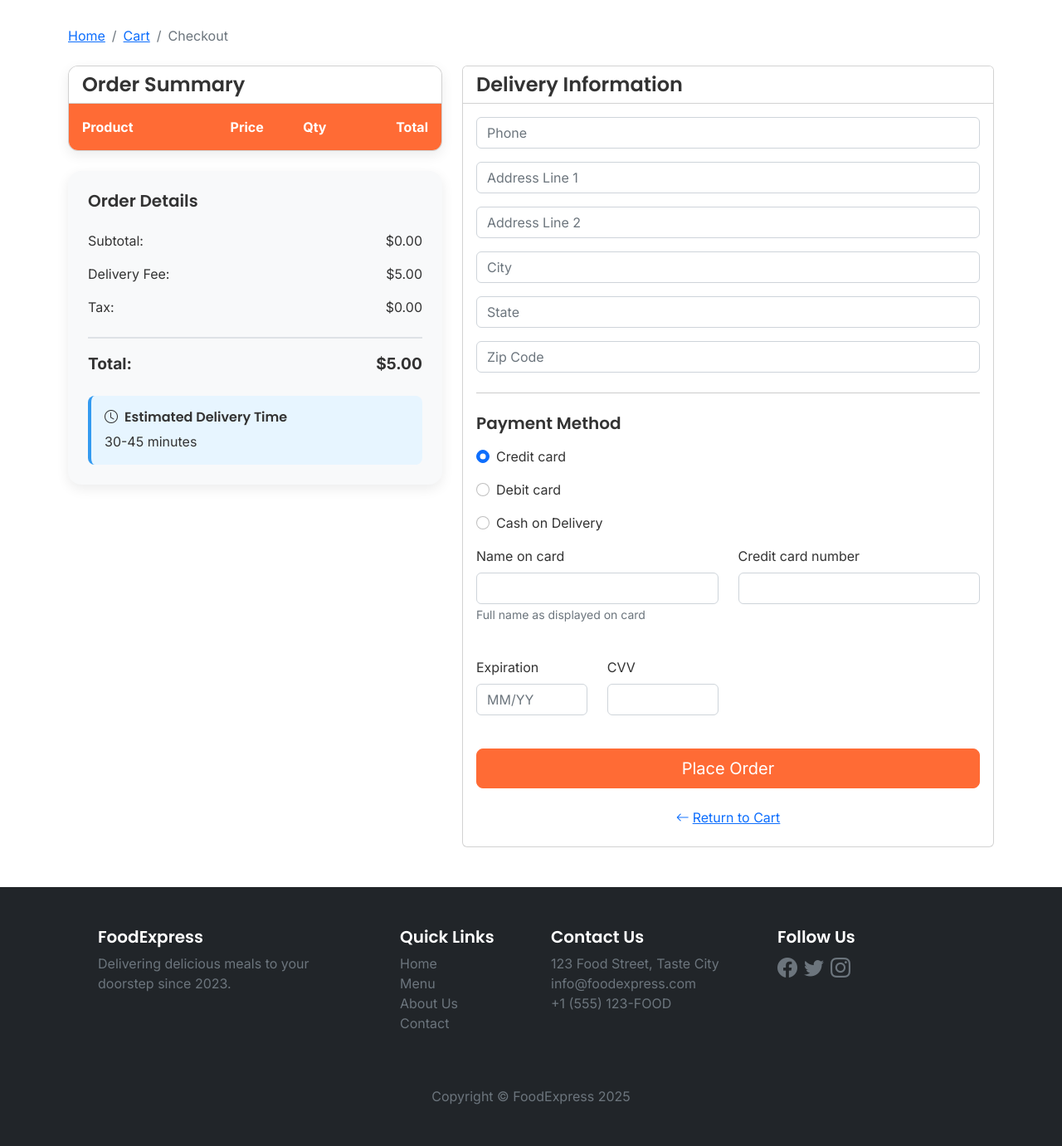
After one commit to SuYeeMyatMoe/ecom, a Django app: page /payment/checkout in a window 1280 px wide. The commit adds this page. Shown: the part 311-1692 px from the top of the page at 83% size. Run offline with Django 5.2, Linux system fonts and the light colour scheme; lists and menus that the app fills with data are empty; some libraries are stand-ins or nearby versions.

Commit message:
checkout finish and continue to order

```diff
--- a/cart/templates/cart_summary.html
+++ b/cart/templates/cart_summary.html
@@ -166,7 +166,7 @@
         <!-- Order Summary -->
         <div class="col-lg-4">
             <div class="summary-card">
-                <h3 class="mb-4 section-title">Order Summary</h3>
+                <h3 class="mb-4 section-title">Cart Summary</h3>
 
                 <div class="summary-item">
                     <span>Subtotal:</span>
@@ -186,7 +186,7 @@
                 </div>
 
                 <div class="d-grid gap-2 mt-4">
-                    <a href="" class="btn btn-primary btn-lg">
+                    <a href="{% url 'checkout' %}" class="btn btn-primary btn-lg">
                         Proceed to Checkout
                     </a>
                 </div>
--- /dev/null
+++ b/payment/templates/payment/checkout.html
@@ -0,0 +1,299 @@
+{% extends 'base.html' %}
+{% load static %}
+
+{% block content %}
+<style>
+    .checkout-header {
+        background: linear-gradient(rgba(0,0,0,0.7), rgba(0,0,0,0.7)), url('https://images.unsplash.com/photo-1504674900247-0877df9cc836?ixlib=rb-1.2.1&auto=format&fit=crop&w=1350&q=80');
+        background-size: cover;
+        background-position: center;
+        color: white;
+        padding: 4rem 0;
+        margin-bottom: 2rem;
+        text-align: center;
+    }
+
+    .checkout-table {
+        border-radius: 12px;
+        overflow: hidden;
+        box-shadow: 0 5px 15px rgba(0,0,0,0.08);
+    }
+
+    .checkout-table thead th {
+        background-color: #ff6b35;
+        color: white;
+        border: none;
+        padding: 1rem;
+    }
+
+    .checkout-table tbody td {
+        padding: 1.2rem;
+        vertical-align: middle;
+    }
+
+    .checkout-item-image {
+        width: 80px;
+        height: 80px;
+        object-fit: cover;
+        border-radius: 8px;
+    }
+
+    .summary-card {
+        background-color: #f8f9fa;
+        border-radius: 16px;
+        padding: 1.5rem;
+        box-shadow: 0 5px 15px rgba(0,0,0,0.08);
+    }
+
+    .summary-item {
+        display: flex;
+        justify-content: space-between;
+        padding: 0.5rem 0;
+    }
+
+    .summary-total {
+        font-weight: 700;
+        font-size: 1.2rem;
+        border-top: 2px solid #dee2e6;
+        padding-top: 1rem;
+        margin-top: 1rem;
+    }
+
+    .form-control:focus {
+        border-color: #ff6b35;
+        box-shadow: 0 0 0 0.25rem rgba(255, 107, 53, 0.25);
+    }
+
+    .delivery-time {
+        background-color: #e7f5ff;
+        border-left: 4px solid #339af0;
+        padding: 1rem;
+        border-radius: 8px;
+    }
+</style>
+
+<!-- Checkout Header -->
+<section class="checkout-header">
+    <div class="container">
+        <h1 class="display-5 fw-bold mb-3">Checkout</h1>
+        <p class="lead">Complete your order with delivery information</p>
+    </div>
+</section>
+
+<!-- Breadcrumb -->
+<div class="container">
+    <nav aria-label="breadcrumb" class="mb-4">
+        <ol class="breadcrumb">
+            <li class="breadcrumb-item"><a href="{% url 'home' %}">Home</a></li>
+            <li class="breadcrumb-item"><a href="{% url 'cart_summary' %}">Cart</a></li>
+            <li class="breadcrumb-item active" aria-current="page">Checkout</li>
+        </ol>
+    </nav>
+</div>
+
+<!-- Checkout Content -->
+<div class="container mb-5">
+    <div class="row">
+        <!-- LEFT COLUMN: Order Summary -->
+        <div class="col-lg-5">
+            <div class="card checkout-table mb-4">
+                <div class="card-header bg-white">
+                    <h4 class="mb-0">Order Summary</h4>
+                </div>
+                <div class="card-body p-0">
+                    <table class="table table-hover mb-0">
+                        <thead>
+                            <tr>
+                                <th scope="col">Product</th>
+                                <th scope="col" class="text-end">Price</th>
+                                <th scope="col" class="text-center">Qty</th>
+                                <th scope="col" class="text-end">Total</th>
+                            </tr>
+                        </thead>
+                        <tbody>
+                            {% for item in order_items %}
+                            <tr>
+                                <td>
+                                    <div class="d-flex align-items-center">
+                                        <img src="{{ item.product.image.url }}" alt="{{ item.product.name }}" class="checkout-item-image me-3">
+                                        <div>
+                                            <h6 class="mb-0">{{ item.product.name }}</h6>
+                                            <small class="text-muted">{{ item.product.category }}</small>
+                                        </div>
+                                    </div>
+                                </td>
+                                <td class="text-end">
+                                    {% if item.product.is_sale %}
+                                        <span class="text-muted text-decoration-line-through">${{ item.product.price }}</span>
+                                        <span class="fw-bold text-danger">${{ item.product.sale_price }}</span>
+                                    {% else %}
+                                        <span class="fw-bold">${{ item.product.price }}</span>
+                                    {% endif %}
+                                </td>
+                                <td class="text-center fw-bold">{{ item.qty }}</td>
+                                <td class="text-end fw-bold">${{ item.line_total|floatformat:2 }}</td>
+                            </tr>
+                            {% endfor %}
+                        </tbody>
+                    </table>
+                </div>
+            </div>
+
+            <div class="summary-card">
+                <h5 class="mb-3">Order Details</h5>
+
+                <div class="summary-item">
+                    <span>Subtotal:</span>
+                    <span>${{ subtotal|floatformat:2 }}</span>
+                </div>
+                <div class="summary-item">
+                    <span>Delivery Fee:</span>
+                    <span>${{ delivery_fee }}</span>
+                </div>
+                <div class="summary-item">
+                    <span>Tax:</span>
+                    <span>${{ tax }}</span>
+                </div>
+                <div class="summary-item summary-total">
+                    <span>Total:</span>
+                    <span>${{ cart_total }}</span>
+                </div>
+
+                <div class="delivery-time mt-3">
+                    <h6><i class="bi bi-clock me-2"></i>Estimated Delivery Time</h6>
+                    <p class="mb-0">30-45 minutes</p>
+                </div>
+            </div>
+        </div>
+
+        <!-- RIGHT COLUMN: Update Info Form + Payment -->
+        <div class="col-lg-7">
+            <div class="card">
+                <div class="card-header bg-white">
+                    <h4 class="mb-0">Delivery Information</h4>
+                </div>
+                <div class="card-body">
+                    <form method="post" action="{% url 'checkout' %}">
+                        {% csrf_token %}
+                        {{ form.as_p }}
+
+                        <hr class="my-4">
+
+                        <h5 class="mb-3">Payment Method</h5>
+                        <div class="form-check mb-3">
+                            <input id="credit" name="paymentMethod" type="radio" class="form-check-input" checked required>
+                            <label class="form-check-label" for="credit">Credit card</label>
+                        </div>
+                        <div class="form-check mb-3">
+                            <input id="debit" name="paymentMethod" type="radio" class="form-check-input" required>
+                            <label class="form-check-label" for="debit">Debit card</label>
+                        </div>
+                        <div class="form-check mb-3">
+                            <input id="paypal" name="paymentMethod" type="radio" class="form-check-input" required>
+                            <label class="form-check-label" for="paypal">Cash on Delivery</label>
+                        </div>
+                        <div class="row mb-4">
+                            <div class="col-md-6 mb-3">
+                                <label for="cc-name" class="form-label">Name on card</label>
+                                <input type="text" class="form-control" id="cc-name" placeholder="">
+                                <small class="text-muted">Full name as displayed on card</small>
+                            </div>
+                            <div class="col-md-6 mb-3">
+                                <label for="cc-number" class="form-label">Credit card number</label>
+                                <input type="text" class="form-control" id="cc-number" placeholder="">
+                            </div>
+                        </div>
+
+                        <div class="row mb-4">
+                            <div class="col-md-3 mb-3">
+                                <label for="cc-expiration" class="form-label">Expiration</label>
+                                <input type="text" class="form-control" id="cc-expiration" placeholder="MM/YY">
+                            </div>
+                            <div class="col-md-3 mb-3">
+                                <label for="cc-cvv" class="form-label">CVV</label>
+                                <input type="text" class="form-control" id="cc-cvv" placeholder="">
+                            </div>
+                        </div>
+                        <button class="btn btn-primary btn-lg w-100" type="submit">Place Order</button>
+
+                        <div class="mt-3 text-center">
+                            <a href="{% url 'cart_summary' %}" class="btn btn-link">
+                                <i class="bi bi-arrow-left me-1"></i>Return to Cart
+                            </a>
+                        </div>
+                    </form>
+                </div>
+            </div>
+        </div>
+    </div>
+</div>
+
+
+
+        <!-- Customer Information Form
+        <div class="col-lg-7">
+            <div class="card">
+                <div class="card-header bg-white">
+                    <h4 class="mb-0">Delivery Information</h4>
+                </div>
+                <div class="card-body">
+                    <form method="post" action="{% url 'checkout' %}">
+                        {% csrf_token %}
+
+
+
+                        <hr class="my-4">
+
+                        <h5 class="mb-3">Payment Method</h5>
+
+                        <div class="form-check mb-3">
+                            <input id="credit" name="paymentMethod" type="radio" class="form-check-input" checked required>
+                            <label class="form-check-label" for="credit">Credit card</label>
+                        </div>
+                        <div class="form-check mb-3">
+                            <input id="debit" name="paymentMethod" type="radio" class="form-check-input" required>
+                            <label class="form-check-label" for="debit">Debit card</label>
+                        </div>
+                        <div class="form-check mb-3">
+                            <input id="paypal" name="paymentMethod" type="radio" class="form-check-input" required>
+                            <label class="form-check-label" for="paypal">Cash on Delivery</label>
+                        </div>
+
+                        <div class="row mb-4">
+                            <div class="col-md-6 mb-3">
+                                <label for="cc-name" class="form-label">Name on card</label>
+                                <input type="text" class="form-control" id="cc-name" placeholder="">
+                                <small class="text-muted">Full name as displayed on card</small>
+                            </div>
+                            <div class="col-md-6 mb-3">
+                                <label for="cc-number" class="form-label">Credit card number</label>
+                                <input type="text" class="form-control" id="cc-number" placeholder="">
+                            </div>
+                        </div>
+
+                        <div class="row mb-4">
+                            <div class="col-md-3 mb-3">
+                                <label for="cc-expiration" class="form-label">Expiration</label>
+                                <input type="text" class="form-control" id="cc-expiration" placeholder="MM/YY">
+                            </div>
+                            <div class="col-md-3 mb-3">
+                                <label for="cc-cvv" class="form-label">CVV</label>
+                                <input type="text" class="form-control" id="cc-cvv" placeholder="">
+                            </div>
+                        </div>
+
+                        <hr class="my-4">
+
+                        <button class="btn btn-primary btn-lg w-100" type="submit">Place Order</button>
+
+                        <div class="mt-3 text-center">
+                            <a href="{% url 'cart_summary' %}" class="btn btn-link">
+                                <i class="bi bi-arrow-left me-1"></i>Return to Cart
+                            </a>
+                        </div>
+                    </form>
+                </div>
+            </div>
+        </div> -->
+
+{% endblock %}
--- a/payment/urls.py
+++ b/payment/urls.py
@@ -5,7 +5,6 @@ from . import views
 
 urlpatterns = [
 
-    path('payment_success',views.payment_success,name='payment_success'),#Url for home page (view.home is file name)
-
-
+    path('payment_success',views.payment_success,name='payment_success'),
+    path('checkout',views.checkout,name='checkout'),
 ]
--- a/payment/views.py
+++ b/payment/views.py
@@ -1,5 +1,66 @@
 from django.shortcuts import render
+from cart.cart import Cart#access cart from this page
+from decimal import Decimal
+from store.forms import UserInfoForm
+from store.models import Profile
+from store.models import Product
 
 # Create your views here.
 def payment_success(request):
     return render(request,"payment/payment_success.html",{})
+
+def checkout(request):
+    current_user = request.user
+    cart = Cart(request)
+    cart_products = cart.get_items()   # call the method
+    cart_quantity = cart.get_quants()  # call the method
+
+    order_items = []
+    subtotal = Decimal("0.00")
+
+    for product in cart_products:
+        qty = cart_quantity.get(str(product.id), 0)
+        if product.is_sale:
+            line_total = Decimal(qty) * product.sale_price
+        else:
+            line_total = Decimal(qty) * product.price
+        subtotal += line_total
+
+        order_items.append({
+            "product": product,
+            "qty": qty,
+            "line_total": line_total,
+        })
+
+    delivery_fee = Decimal("5.00")
+    tax_rate = Decimal("0.06")
+    tax = (subtotal * tax_rate).quantize(Decimal("0.01"))
+    cart_total = subtotal + delivery_fee + tax
+
+    if request.user.is_authenticated:
+        #Check out as login user
+        profile, created = Profile.objects.get_or_create(user=current_user)
+        form = UserInfoForm(request.POST or None, instance=profile)
+        return render(request, "payment/checkout.html", {
+        "order_items": order_items,
+        "subtotal": subtotal,
+        "delivery_fee": delivery_fee,
+        "tax": tax,
+        "cart_total": cart_total,
+        "form": form,
+    })
+    else:
+        #checkout ass guest
+        form = UserInfoForm(request.POST or None)
+        return render(request, "payment/checkout.html", {
+        "order_items": order_items,
+        "subtotal": subtotal,
+        "delivery_fee": delivery_fee,
+        "tax": tax,
+        "cart_total": cart_total,
+        "form": form,
+    })
+
+#create order model
+
+#create order item model
```
Also changed, not shown: cart/cart.py (line endings or trailing spaces), db.sqlite3.
